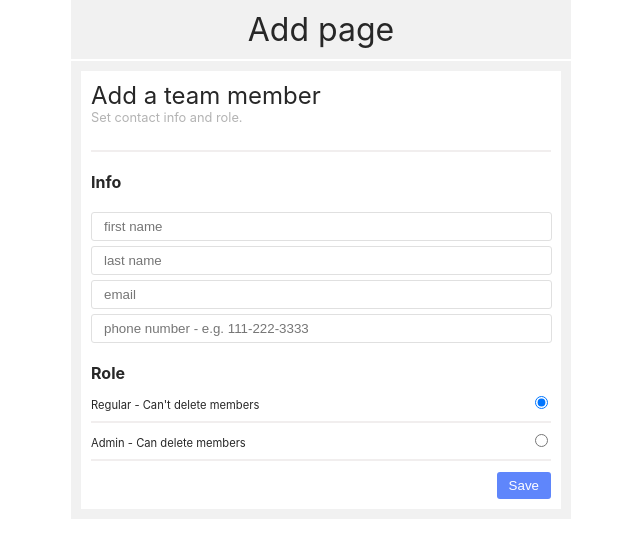
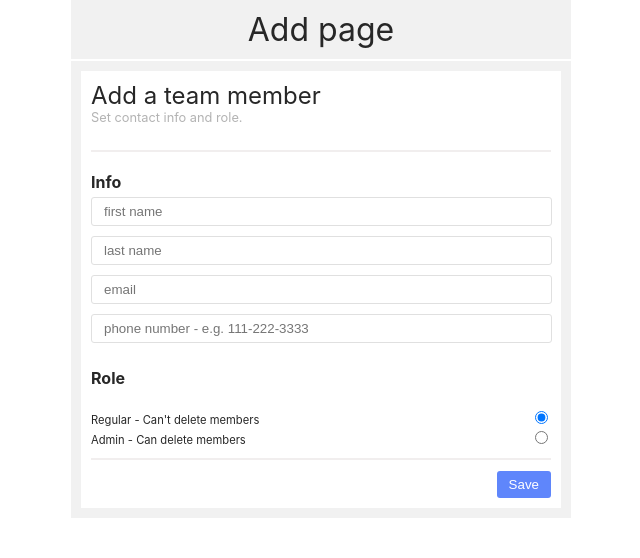
Before and after one commit to eugenielm/InstateamProject, a Django app: the page made by instateam/templates/instateam/teammembers_cud.html in a window 1280 px wide. Shown: the top 558 px of the page, without its empty margins (319-959 px from the left). Run offline with Django 3.2, Linux system fonts and the light colour scheme; some libraries are stand-ins or nearby versions.

Commit message:
Use a RadioSelect widget for the role field in the Add/Edit form; update template and style

```diff
--- a/instateam/static/instateam/main.css
+++ b/instateam/static/instateam/main.css
@@ -17,6 +17,12 @@ a {
 
 hr {
     border: solid 1px #f1eeee;
+}
+
+ul {
+    list-style-type: none;
+    margin: 0;
+    padding: 0;
 }
 
 #content {
--- a/instateam/static/instateam/teammembers_cud.css
+++ b/instateam/static/instateam/teammembers_cud.css
@@ -2,7 +2,7 @@
     font-size: 1.5em;
 }
 
-#sectionNameInfo, #sectionNameRole {
+#sectionNameInfo {
     font-weight: bold;
     font-size: 1em;
     margin: 20px 0;
@@ -12,32 +12,27 @@
     margin-bottom: 10px;
 }
 
-#memberForm p label {
-    display: none;
-}
-
-#memberForm p {
-    margin: 5px 0;
-}
-
-#memberForm input {
+#memberForm #sectionNameInfo input {
     padding: 6px 12px;
     border: solid thin #e0e0e0;
     border-radius: 3px;
     width: calc(100% - 25px);
+    margin: 5px 0;
 }
 
-#memberForm p:last-of-type {
-    display: none;
+#sectionNameRole div:first-of-type {
+    font-weight: bold;
+    font-size: 1em;
+    margin: 20px 0;
 }
 
-.radioButtonDiv input {
+#sectionNameRole label {
+    font-size: 0.7em;
+}
+
+#memberForm #sectionNameRole input {
     float: right;
     width: auto !important;
-}
-
-.radioButtonDiv span {
-    font-size: 0.7em;
 }
 
 #saveButton {
--- a/instateam/templates/instateam/teammembers_cud.html
+++ b/instateam/templates/instateam/teammembers_cud.html
@@ -23,17 +23,20 @@
 
         <form method="post" id="memberForm">
             {% csrf_token %}
-            <div id='sectionNameInfo'>Info</div>
-            {{ form.as_p }}
-            <div id='sectionNameRole'>Role</div>
-            <div class="radioButtonDiv">
-                <span>Regular - Can't delete members</span>
-                <input type='radio' name='role' value='regular' checked/>
+            <div id='sectionNameInfo'>
+                <div>Info</div>
+                {{form.first_name}}
+                {{form.first_name.errors}}
+                {{form.last_name}}
+                {{form.last_name.errors}}
+                {{form.email}}
+                {{form.email.errors}}
+                {{form.phone}}
+                {{form.phone.errors}}
             </div>
-            <hr>
-            <div class="radioButtonDiv">
-                <span>Admin - Can delete members</span>
-                <input type='radio' name='role' value='admin'/>
+            <div id='sectionNameRole'>
+                <div>Role</div>
+                {{form.role}}
             </div>
             <hr>
             {% if teammember %}
--- a/instateam/views.py
+++ b/instateam/views.py
@@ -1,3 +1,4 @@
+from django import forms
 from django.shortcuts import redirect
 from django.urls import reverse
 from django.views.generic import ListView, CreateView, UpdateView
@@ -30,6 +31,10 @@ class TeamMembersCreate(CreateView):
         form.fields['last_name'].widget.attrs['placeholder'] = 'last name'
         form.fields['phone'].widget.attrs['placeholder'] = 'phone number - e.g. 111-222-3333'
         form.fields['email'].widget.attrs['placeholder'] = 'email'
+        form.fields['role'].widget = forms.RadioSelect(choices=[
+            ('regular', "Regular - Can't delete members"),
+            ('admin',  'Admin - Can delete members')
+        ])
         return form
 
 
@@ -42,6 +47,18 @@ class TeamMembersUpdate(UpdateView):
     def get_success_url(self):
         return reverse('team_members_list')
 
+    def get_form(self, *args):
+        form = super().get_form(*args)
+        form.fields['first_name'].widget.attrs['placeholder'] = 'first name'
+        form.fields['last_name'].widget.attrs['placeholder'] = 'last name'
+        form.fields['phone'].widget.attrs['placeholder'] = 'phone number - e.g. 111-222-3333'
+        form.fields['email'].widget.attrs['placeholder'] = 'email'
+        form.fields['role'].widget = forms.RadioSelect(choices=[
+            ('regular', "Regular - Can't delete members"),
+            ('admin',  'Admin - Can delete members')
+        ])
+        return form
+
 
 def delete_teammember(request, pk):
     try:
```
Also changed, not shown: other parts of instateam/static/instateam/teammembers_cud.css (+2 -4 lines).
